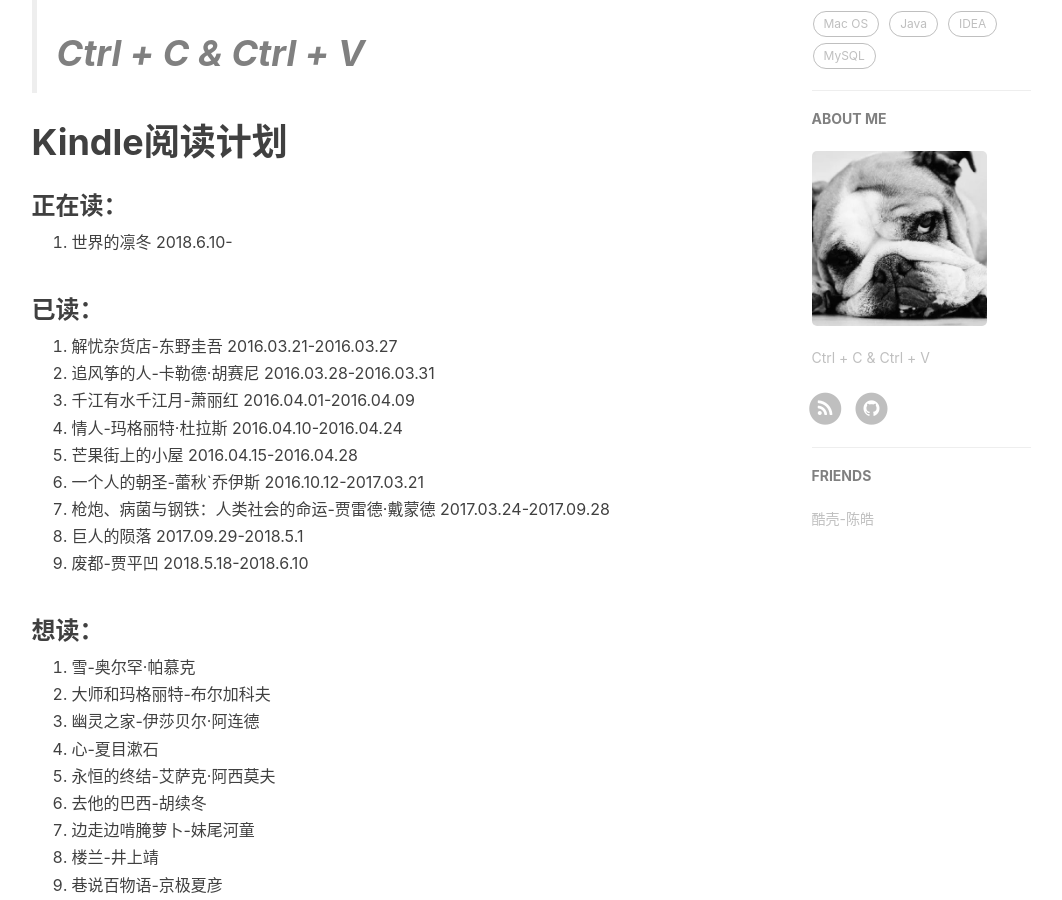
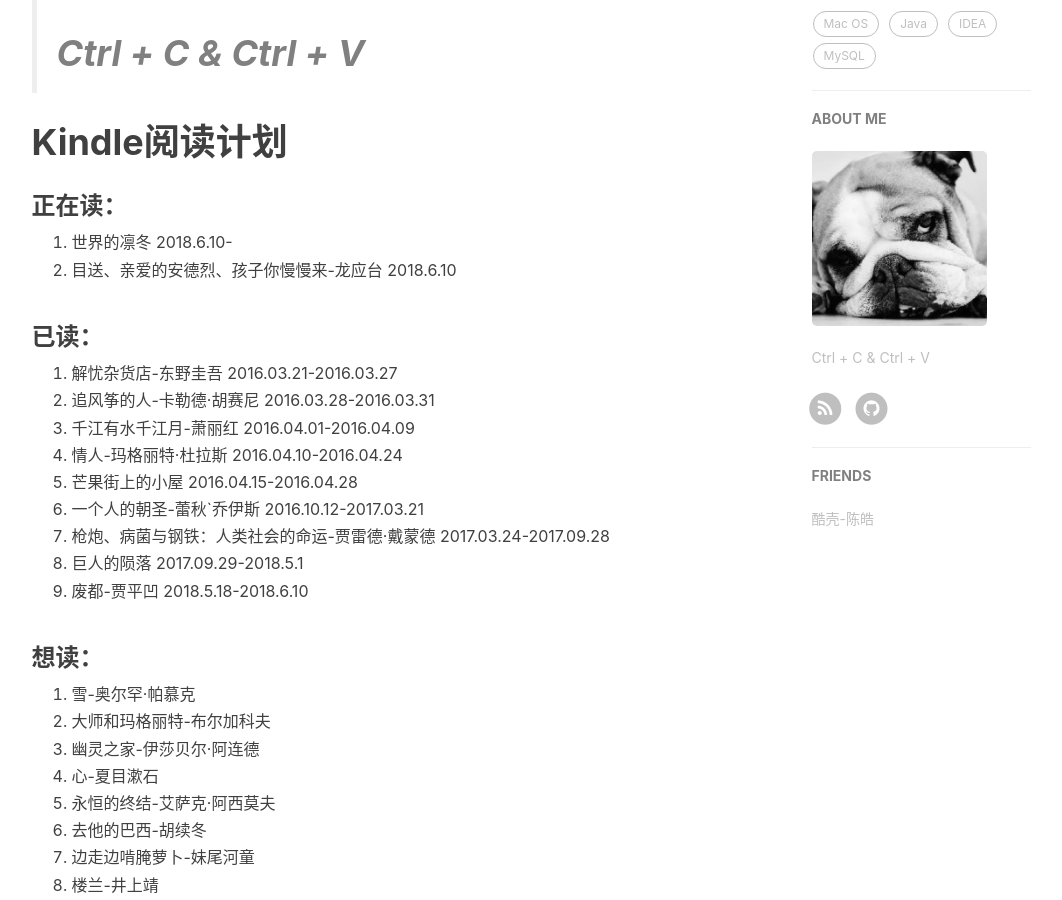
Before and after one commit to crimps/crimps.github.io, a Jekyll site: the page built from about.html, in a window 1280 px wide and 900 px high, scrolled down 507 px. Shown: the whole window, without its empty margins (136-1198 px from the left). Built offline with Jekyll 4.4.1, drawn with Linux system fonts in a browser that asks for light colours; nearby versions of some CDN libraries; comment, search, counter and statistics services are not loaded.

Commit message:
阅读 目送

```diff
--- a/about.html
+++ b/about.html
@@ -22,6 +22,7 @@ header-img: "img/home-bg-geek.jpg"
         <h3>正在读：</h3>
         <ol>
             <li>世界的凛冬 2018.6.10-</li>
+            <li>目送、亲爱的安德烈、孩子你慢慢来-龙应台 2018.6.10</li>
         </ol>
 
         <h3>已读：</h3>
```
